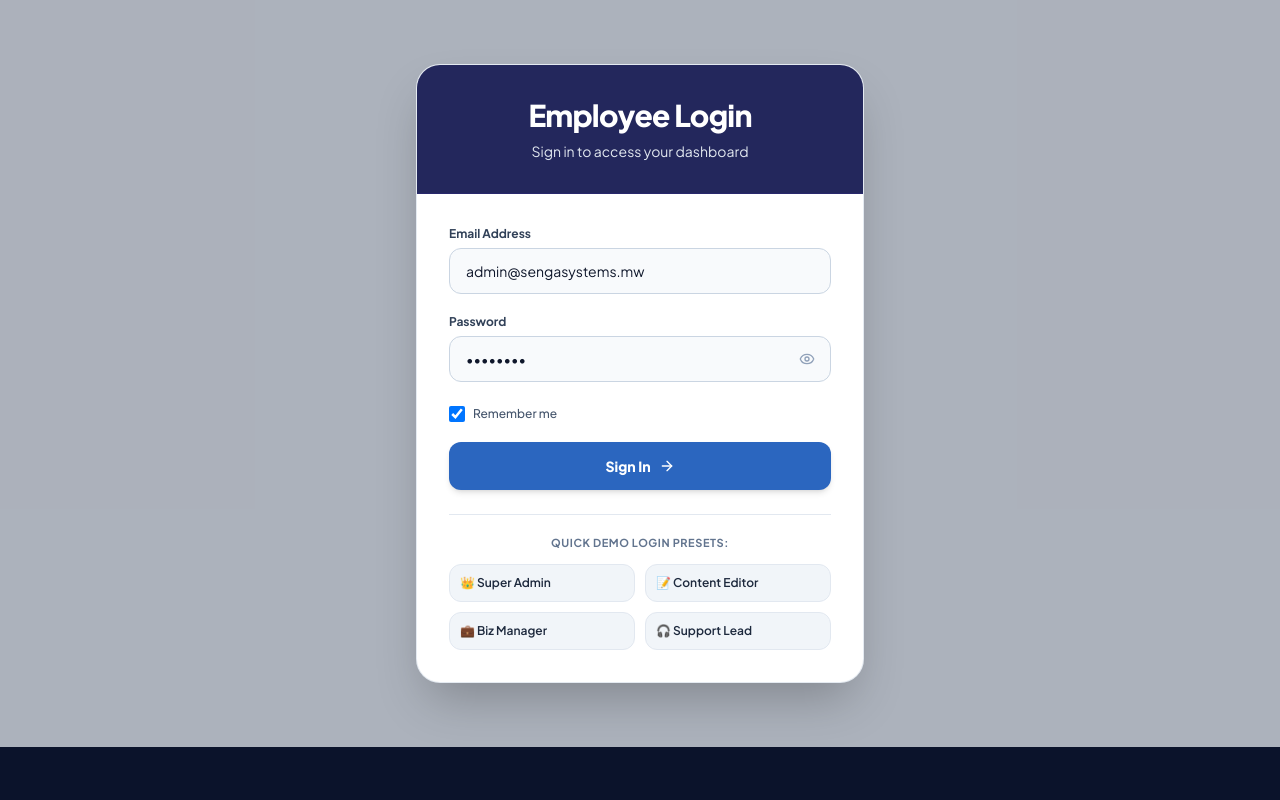
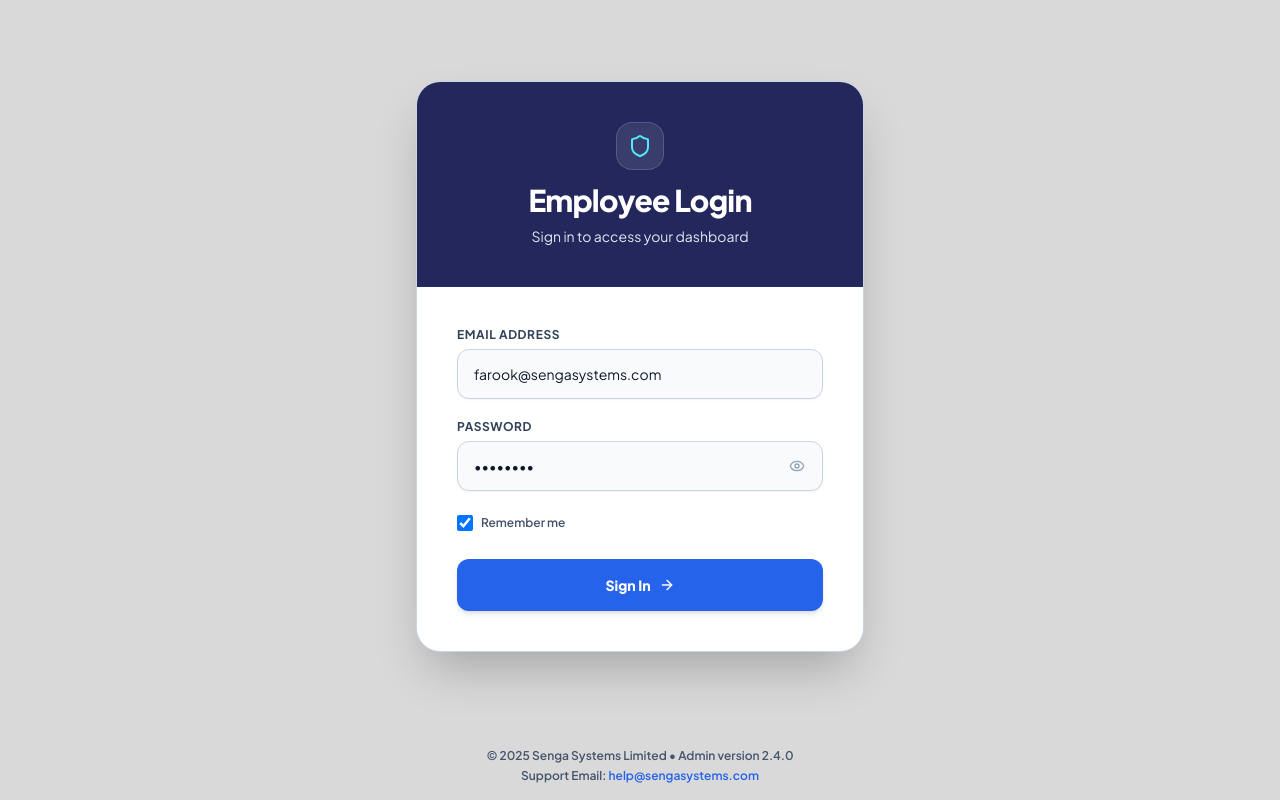
Before and after one commit to FAROOKKALUMBI/SENGA-SYSTEMS-WEBSITE, a React (Vite) app: page /admin/login in a window 1280 px wide. Built offline with nearby package versions, Linux system fonts and the light colour scheme; no server answers.

Commit message:
style(admin): update login background to #d9d9d9, remove quick presets, and add footer

```diff
--- a/src/pages/admin/AdminLogin.jsx
+++ b/src/pages/admin/AdminLogin.jsx
@@ -1,10 +1,10 @@
 import React, { useState } from 'react';
 import { useNavigate } from 'react-router-dom';
-import { Shield, Lock, UserCheck, ArrowRight, Eye, EyeOff } from 'lucide-react';
+import { Shield, Lock, ArrowRight, Eye, EyeOff } from 'lucide-react';
 import { useCMS } from '../../context/CMSContext';
 
 export default function AdminLogin() {
-  const [email, setEmail] = useState('admin@sengasystems.mw');
+  const [email, setEmail] = useState('farook@sengasystems.com');
   const [password, setPassword] = useState('admin123');
   const [showPassword, setShowPassword] = useState(false);
   const [rememberMe, setRememberMe] = useState(true);
@@ -22,17 +22,17 @@ export default function AdminLogin() {
     }
   };
 
-  const setPreset = (presetEmail) => {
-    setEmail(presetEmail);
-    setPassword('admin123');
-  };
+  return (
+    <div className="min-h-screen flex flex-col items-center justify-center p-4 bg-[#d9d9d9] font-['Plus_Jakarta_Sans',sans-serif]">
 
-  return (
-    <div className="min-h-[85vh] flex items-center justify-center px-4 py-16 bg-slate-100/70 dark:bg-[#0F172A] font-['Plus_Jakarta_Sans',sans-serif]">
-      <div className="w-full max-w-md bg-white rounded-3xl border border-slate-200/90 shadow-2xl overflow-hidden text-slate-900">
+      {/* Main Login Card */}
+      <div className="w-full max-w-md bg-white rounded-3xl border border-slate-300 shadow-2xl overflow-hidden text-slate-900 my-auto">
 
-        {/* Top Dark Navy Header Banner matching mockup media_1788135636960.png */}
-        <div className="bg-[#23275c] p-8 text-center text-white space-y-2 border-b border-indigo-900/40">
+        {/* Top Dark Navy Banner */}
+        <div className="bg-[#23275c] p-8 sm:p-10 text-center text-white space-y-2 border-b border-indigo-900/40">
+          <div className="w-12 h-12 rounded-2xl bg-white/10 border border-white/15 text-cyan-300 flex items-center justify-center mx-auto mb-3 shadow-inner">
+            <Shield className="w-6 h-6" />
+          </div>
           <h1 className="text-2xl sm:text-3xl font-extrabold tracking-tight">
             Employee Login
           </h1>
@@ -41,13 +41,13 @@ export default function AdminLogin() {
           </p>
         </div>
 
-        {/* White Card Body */}
-        <div className="p-8 space-y-6">
+        {/* Card Body Form */}
+        <div className="p-8 sm:p-10 space-y-6">
           <form onSubmit={handleLogin} className="space-y-5">
 
             {/* Email Address */}
             <div>
-              <label className="block text-xs font-bold text-slate-700 mb-1.5">
+              <label className="block text-xs font-bold text-slate-700 uppercase tracking-wider mb-1.5">
                 Email Address
               </label>
               <input
@@ -56,13 +56,13 @@ export default function AdminLogin() {
                 placeholder="you@company.com"
                 value={email}
                 onChange={(e) => setEmail(e.target.value)}
-                className="w-full px-4 py-3 rounded-xl bg-slate-50 border border-slate-300 text-slate-900 placeholder-slate-400 text-sm focus:outline-none focus:border-[#2563EB] focus:bg-white transition-all"
+                className="w-full px-4 py-3.5 rounded-xl bg-slate-50 border border-slate-300 text-slate-900 placeholder-slate-400 text-sm focus:outline-none focus:border-[#2563EB] focus:bg-white transition-all shadow-xs"
               />
             </div>
 
             {/* Password with Eye toggle */}
             <div>
-              <label className="block text-xs font-bold text-slate-700 mb-1.5">
+              <label className="block text-xs font-bold text-slate-700 uppercase tracking-wider mb-1.5">
                 Password
               </label>
               <div className="relative flex items-center">
@@ -72,12 +72,12 @@ export default function AdminLogin() {
                   placeholder="Enter your password"
                   value={password}
                   onChange={(e) => setPassword(e.target.value)}
-                  className="w-full pl-4 pr-11 py-3 rounded-xl bg-slate-50 border border-slate-300 text-slate-900 placeholder-slate-400 text-sm focus:outline-none focus:border-[#2563EB] focus:bg-white transition-all"
+                  className="w-full pl-4 pr-11 py-3.5 rounded-xl bg-slate-50 border border-slate-300 text-slate-900 placeholder-slate-400 text-sm focus:outline-none focus:border-[#2563EB] focus:bg-white transition-all shadow-xs"
                 />
                 <button
                   type="button"
                   onClick={() => setShowPassword(!showPassword)}
-                  className="absolute right-3 text-slate-400 hover:text-slate-600 p-1 transition-colors cursor-pointer"
+                  className="absolute right-3 text-slate-400 hover:text-slate-600 p-1.5 transition-colors cursor-pointer"
                   title={showPassword ? 'Hide password' : 'Show password'}
                 >
                   {showPassword ? <EyeOff className="w-4 h-4" /> : <Eye className="w-4 h-4" />}
@@ -94,62 +94,34 @@ export default function AdminLogin() {
                 onChange={(e) => setRememberMe(e.target.checked)}
                 className="w-4 h-4 rounded border-slate-300 text-[#2563EB] focus:ring-[#2563EB] cursor-pointer"
               />
-              <label htmlFor="remember" className="text-xs font-medium text-slate-600 cursor-pointer select-none">
+              <label htmlFor="remember" className="text-xs font-semibold text-slate-600 cursor-pointer select-none">
                 Remember me
               </label>
             </div>
 
             {/* Sign In Button */}
-            <button
-              type="submit"
-              disabled={loading}
-              className="w-full py-3.5 rounded-xl bg-[#2b66bf] hover:bg-[#21519a] text-white font-extrabold text-sm shadow-md transition-all cursor-pointer flex items-center justify-center gap-2"
-            >
-              <span>{loading ? 'Signing In...' : 'Sign In'}</span>
-              <ArrowRight className="w-4 h-4" />
-            </button>
-          </form>
-
-          {/* Quick Demo Login Presets */}
-          <div className="pt-5 border-t border-slate-200 space-y-3">
-            <span className="text-[11px] text-slate-500 font-bold block text-center uppercase tracking-wider">
-              Quick Demo Login Presets:
-            </span>
-            <div className="grid grid-cols-2 gap-2.5 text-xs">
+            <div className="pt-2">
               <button
-                type="button"
-                onClick={() => setPreset('admin@sengasystems.mw')}
-                className="p-2.5 rounded-xl bg-slate-100 hover:bg-slate-200/80 text-slate-800 font-semibold text-left truncate transition-colors border border-slate-200 cursor-pointer"
+                type="submit"
+                disabled={loading}
+                className="w-full py-4 rounded-xl bg-[#2563EB] hover:bg-blue-700 text-white font-extrabold text-sm shadow-md transition-all cursor-pointer flex items-center justify-center gap-2"
               >
-                👑 Super Admin
-              </button>
-              <button
-                type="button"
-                onClick={() => setPreset('editor@sengasystems.mw')}
-                className="p-2.5 rounded-xl bg-slate-100 hover:bg-slate-200/80 text-slate-800 font-semibold text-left truncate transition-colors border border-slate-200 cursor-pointer"
-              >
-                📝 Content Editor
-              </button>
-              <button
-                type="button"
-                onClick={() => setPreset('biz@sengasystems.mw')}
-                className="p-2.5 rounded-xl bg-slate-100 hover:bg-slate-200/80 text-slate-800 font-semibold text-left truncate transition-colors border border-slate-200 cursor-pointer"
-              >
-                💼 Biz Manager
-              </button>
-              <button
-                type="button"
-                onClick={() => setPreset('support@sengasystems.mw')}
-                className="p-2.5 rounded-xl bg-slate-100 hover:bg-slate-200/80 text-slate-800 font-semibold text-left truncate transition-colors border border-slate-200 cursor-pointer"
-              >
-                🎧 Support Lead
+                <span>{loading ? 'Authenticating...' : 'Sign In'}</span>
+                <ArrowRight className="w-4 h-4" />
               </button>
             </div>
-          </div>
 
+          </form>
         </div>
 
       </div>
+
+      {/* Footer Below Login Card */}
+      <footer className="mt-8 text-center text-xs font-semibold text-slate-600 space-y-1">
+        <p>© 2025 Senga Systems Limited • Admin version 2.4.0</p>
+        <p>Support Email: <a href="mailto:help@sengasystems.com" className="text-[#2563EB] hover:underline">help@sengasystems.com</a></p>
+      </footer>
+
     </div>
   );
 }
```
